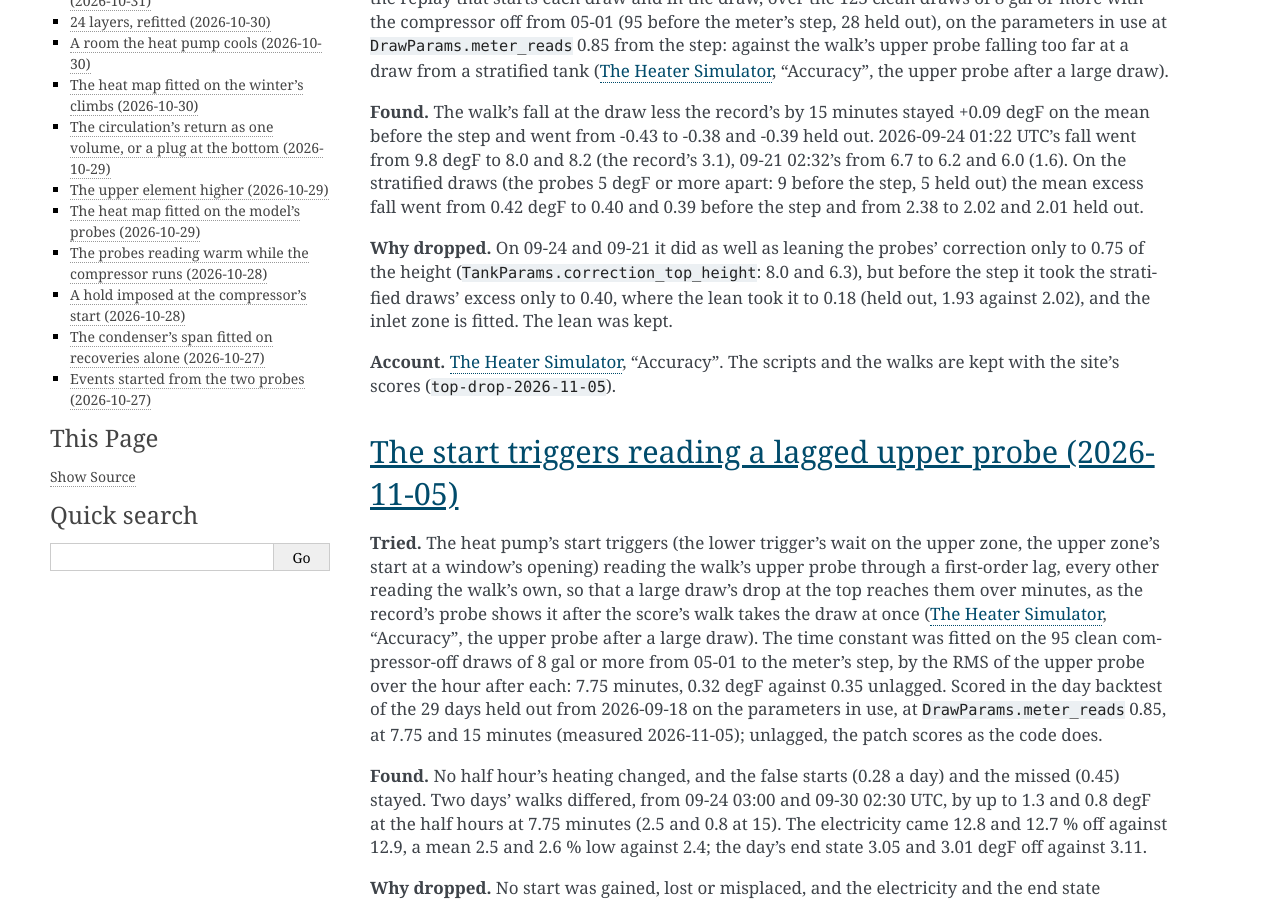
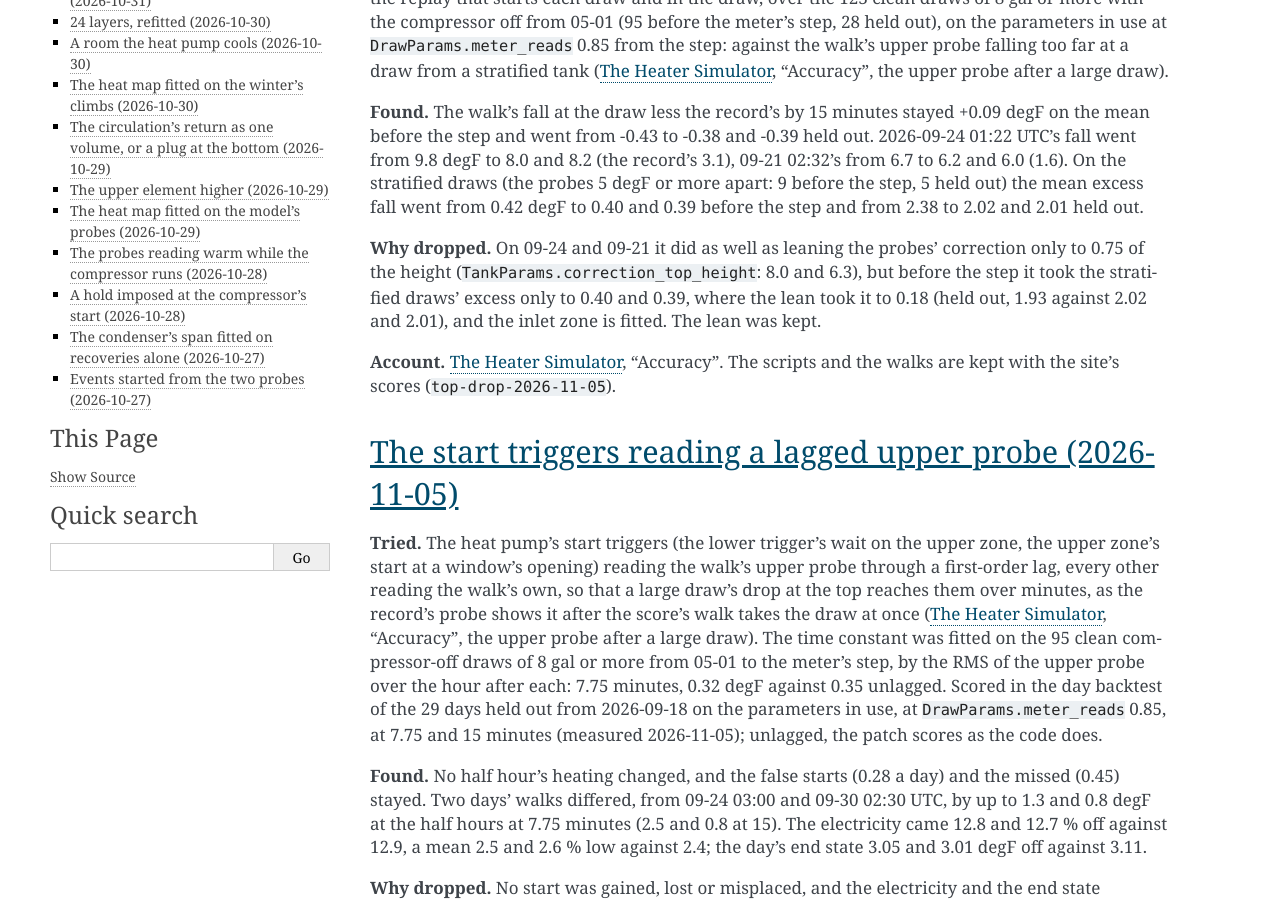
Before and after one commit to eman/nwp500-python, a Sphinx documentation site: the page built from docs/explanation/simulator-tried.rst, in a window 1280 px wide and 900 px high, scrolled down 1364 px. Built offline with Sphinx 7.4.7, drawn with Linux system fonts in a browser that asks for light colours.

```diff
--- a/docs/explanation/simulator-tried.rst
+++ b/docs/explanation/simulator-tried.rst
@@ -36,9 +36,9 @@ before the step, 5 held out) the mean excess fall went from 0.42 degF to
 **Why dropped.** On 09-24 and 09-21 it did as well as leaning the
 probes' correction only to 0.75 of the height
 (``TankParams.correction_top_height``: 8.0 and 6.3), but before the step
-it took the stratified draws' excess only to 0.40, where the lean took
-it to 0.18 (held out, 1.93 against 2.02), and the inlet zone is fitted.
-The lean was kept.
+it took the stratified draws' excess only to 0.40 and 0.39, where the
+lean took it to 0.18 (held out, 1.93 against 2.02 and 2.01), and the
+inlet zone is fitted. The lean was kept.
 
 **Account.** :doc:`simulator`, "Accuracy". The scripts and the walks
 are kept with the site's scores (``top-drop-2026-11-05``).
```
